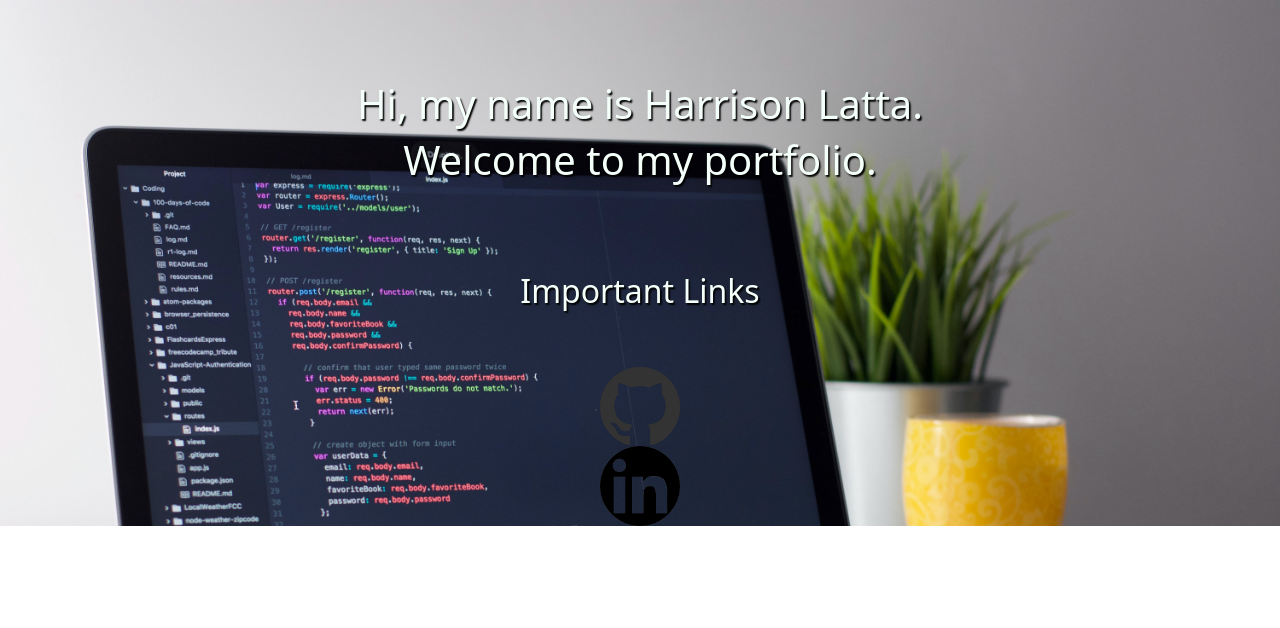
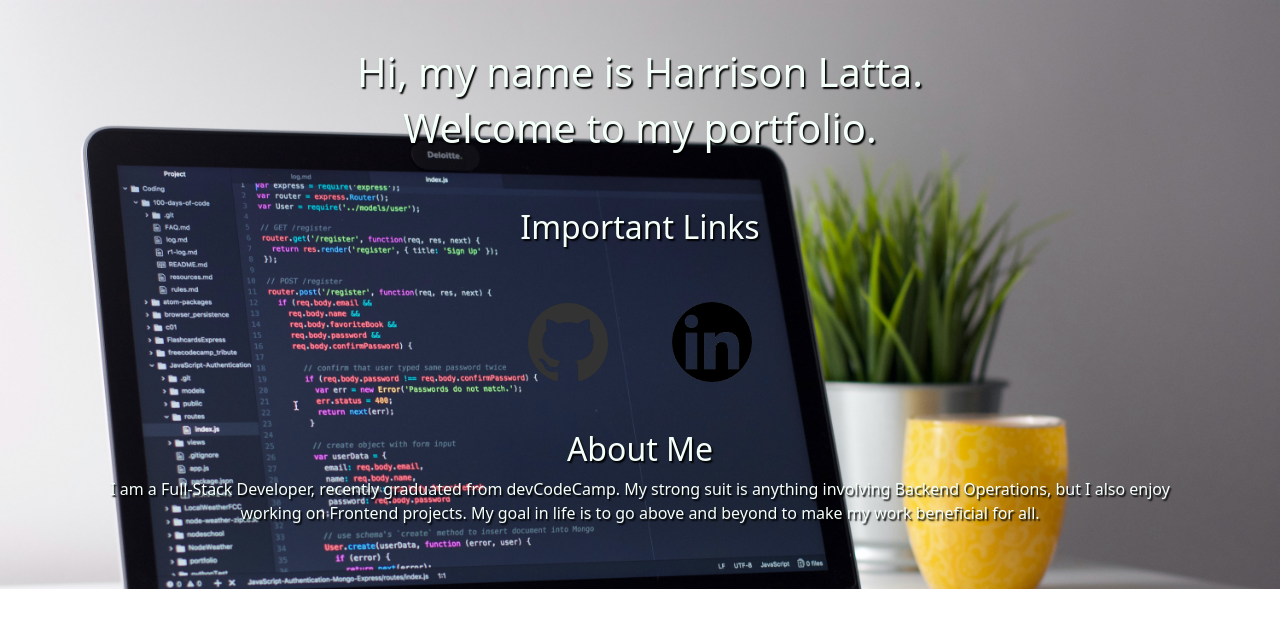
Before and after one commit to h-latta/Portfolio, a React (Create React App) app in the folder portfolio/: page / in a window 1280 px wide. Shown: the top 628 px of the page. Built offline with nearby package versions, Linux system fonts and the light colour scheme.

Commit message:
Added About Me Section, Styled Link Icons

```diff
--- a/portfolio/src/App.css
+++ b/portfolio/src/App.css
@@ -7,13 +7,13 @@
 }
 
 .heading-top {
-  padding-top: 5rem;
+  padding-top: 3rem;
   color: mintcream;
   text-shadow: 0.1rem 0.1rem 0.1rem black;
 }
 
 .heading-bottom {
-  padding-bottom: 5rem;
+  padding-bottom: 3rem;
   color: mintcream;
   text-shadow: 0.1rem 0.1rem 0.1rem black;
 }
@@ -23,3 +23,16 @@
   color: mintcream;
   text-shadow: 0.1rem 0.1rem 0.1rem black;
 }
+
+.paragraph {
+  padding-bottom: 4rem;
+  color: mintcream;
+  text-shadow: 0.1rem 0.1rem 0.1rem black;
+  margin-left: 5rem;
+  margin-right: 5rem;
+}
+
+.icons {
+  flex-direction: row;
+  justify-content: space-evenly;
+}
--- a/portfolio/src/App.js
+++ b/portfolio/src/App.js
@@ -12,11 +12,16 @@ function App() {
     <div>
       <h2 className='link-style'>Important Links</h2>
     </div>
-    <div>
+    <div className='icons'>
     <GitHubButton />
+    <LinkedInButton />
     </div>
     <div>
-    <LinkedInButton />
+      <h2 className='heading-top'>About Me</h2>
+      <p className='paragraph'>I am a Full-Stack Developer, recently graduated from devCodeCamp. My strong suit
+        is anything involving Backend Operations, but I also enjoy working on Frontend projects.
+        My goal in life is to go above and beyond to make my work beneficial for all.
+      </p>
     </div>
     </body>
   );
--- a/portfolio/src/GitHubButton/GitHubButton.css
+++ b/portfolio/src/GitHubButton/GitHubButton.css
@@ -1,3 +1,4 @@
 .link {
     height: 5rem;
+    padding-right: 2rem;
 }
--- a/portfolio/src/LinkedInButton/LinkedInButton.css
+++ b/portfolio/src/LinkedInButton/LinkedInButton.css
@@ -1,3 +1,4 @@
 .link {
     height: 5rem;
+    padding-left: 2rem;
 }
```
